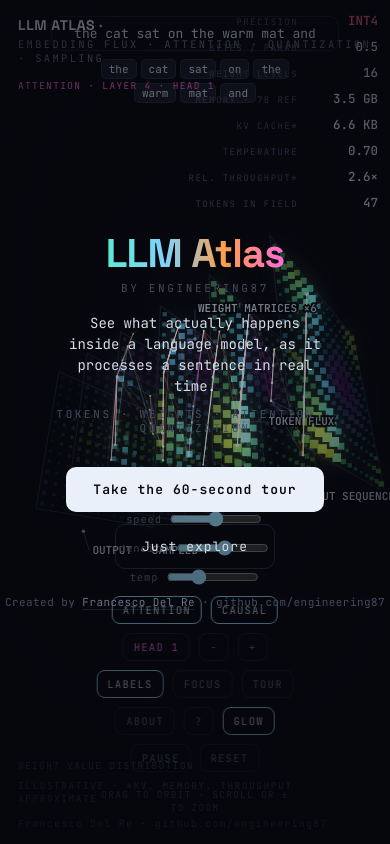
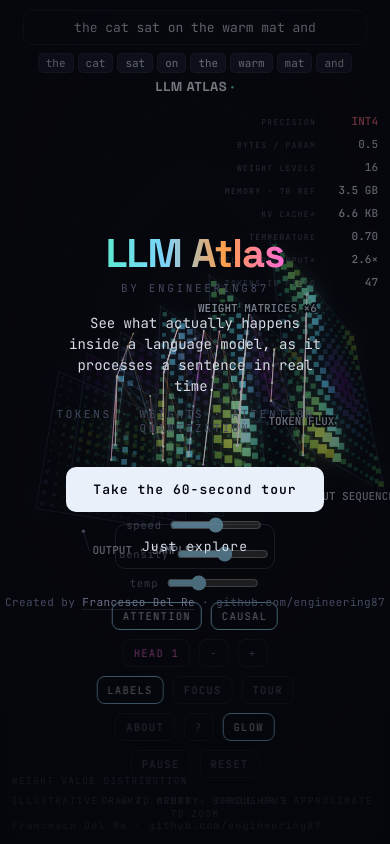
Before and after one commit to engineering87/llm-atlas, a plain HTML site: page index.html in a window 390 px wide. Drawn offline with Linux system fonts and the light colour scheme; animation ran at ten frames a second.

Commit message:
fix: prevent top HUD labels from overlapping on mobile

```diff
--- a/index.html
+++ b/index.html
@@ -129,8 +129,24 @@
   .help .box.wide{max-width:560px;max-height:82vh;overflow-y:auto}
   @media (max-width:860px){ .tl .mini,.br{display:none} .legend{display:none} }
   @media (max-width:680px){
-    .tr{padding:10px 12px}.r .val{min-width:70px;font-size:12.5px}.r .lab{font-size:9px}
-    .title{font-size:14px}.seg button{padding:8px 10px;font-size:11.5px}.bl .mini{display:none}
+    .corner{padding:10px 12px}
+    /* the prompt bar owns the very top, full width and centered */
+    .tc{left:0;right:0;transform:none;max-width:none;text-align:center;padding:10px 8px}
+    .prompt-bar input{width:88vw;max-width:88vw}
+    .chips{max-width:92vw}
+    /* title: compact and centered, placed below the prompt; decorative bits hidden */
+    .tl{top:84px;left:50%;right:auto;transform:translateX(-50%);text-align:center;padding:0}
+    .tl .sub{display:none}
+    #heatcap,#aheat{display:none}
+    .title{font-size:13px}
+    /* readout: moved below the title band so nothing overlaps at the top */
+    .tr{top:112px;padding:8px 12px}
+    .r{gap:8px}.r .val{min-width:62px;font-size:12px}.r .lab{font-size:8.5px}
+    .seg button{padding:8px 10px;font-size:11.5px}.bl .mini{display:none}
+  }
+  @media (max-width:430px){
+    .tl{top:78px}.tr{top:104px}
+    .r .val{min-width:54px;font-size:11px}.r .lab{font-size:8px}
   }
 </style>
 </head>
```
